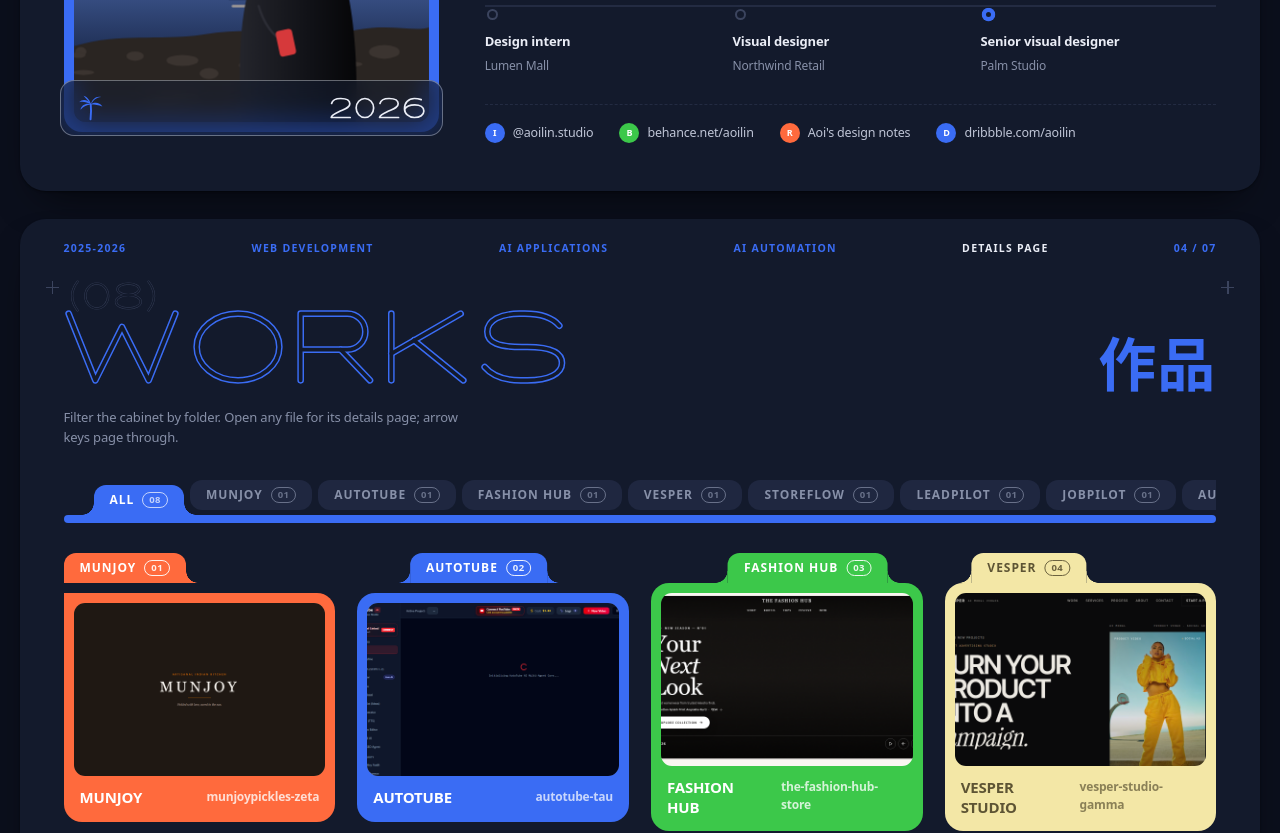
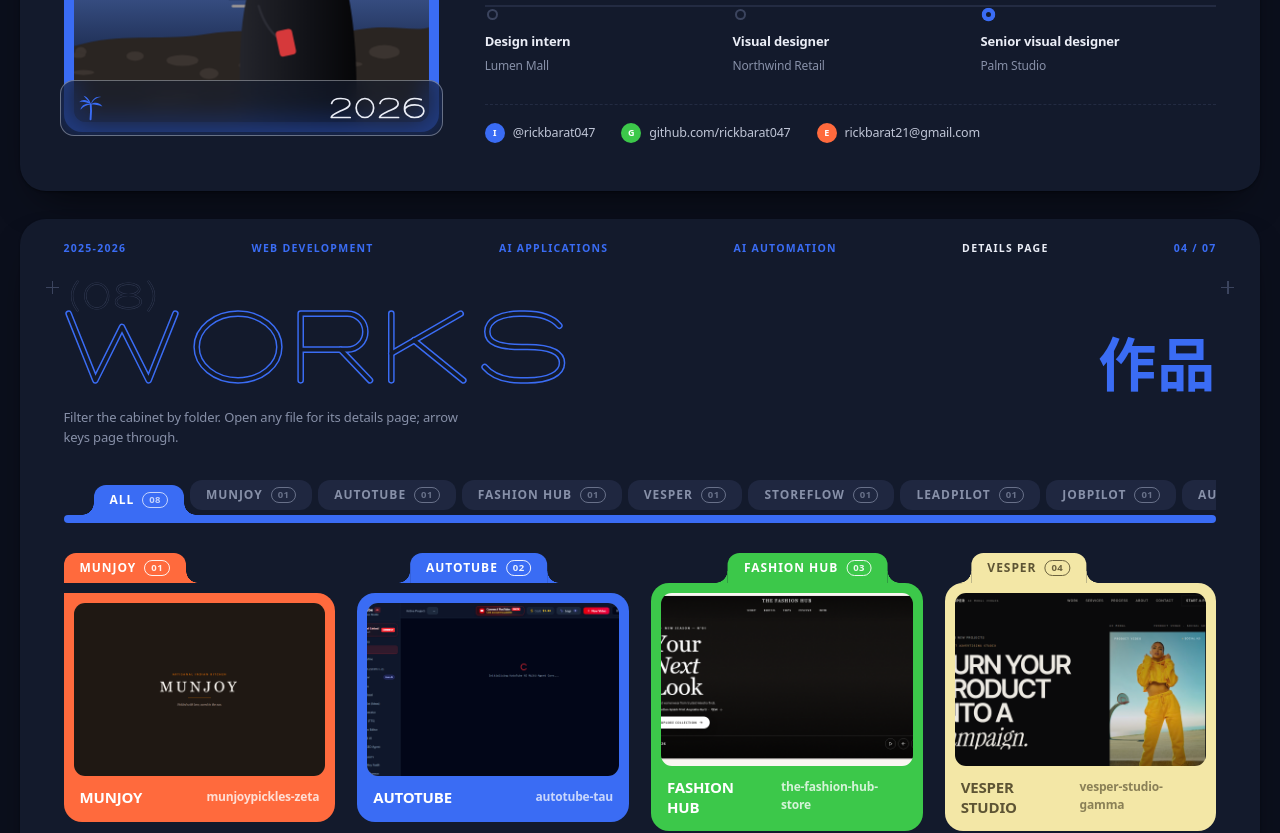
Before and after one commit to rickbarat047/RickBarat, a React (Vite) app: page / in a window 1280 px wide. Shown: the part 2400-3233 px from the top of the page. Built offline with nearby package versions, Linux system fonts and the light colour scheme.

Commit message:
feat: wire Instagram, GitHub, and Email contacts into portfolio template

```diff
--- a/src/App.tsx
+++ b/src/App.tsx
@@ -44,6 +44,11 @@ export default function App() {
       timeZone="Asia/Kolkata"
       projects={projects}
       categories={categories}
+      contacts={[
+        { label: "Instagram", value: "@rickbarat047", href: "https://www.instagram.com/rickbarat047/" },
+        { label: "GitHub", value: "github.com/rickbarat047", href: "https://github.com/rickbarat047" },
+        { label: "Email", value: "rickbarat21@gmail.com", href: "mailto:rickbarat21@gmail.com" },
+      ]}
       defaultTheme="dark"
     />
   );
```
